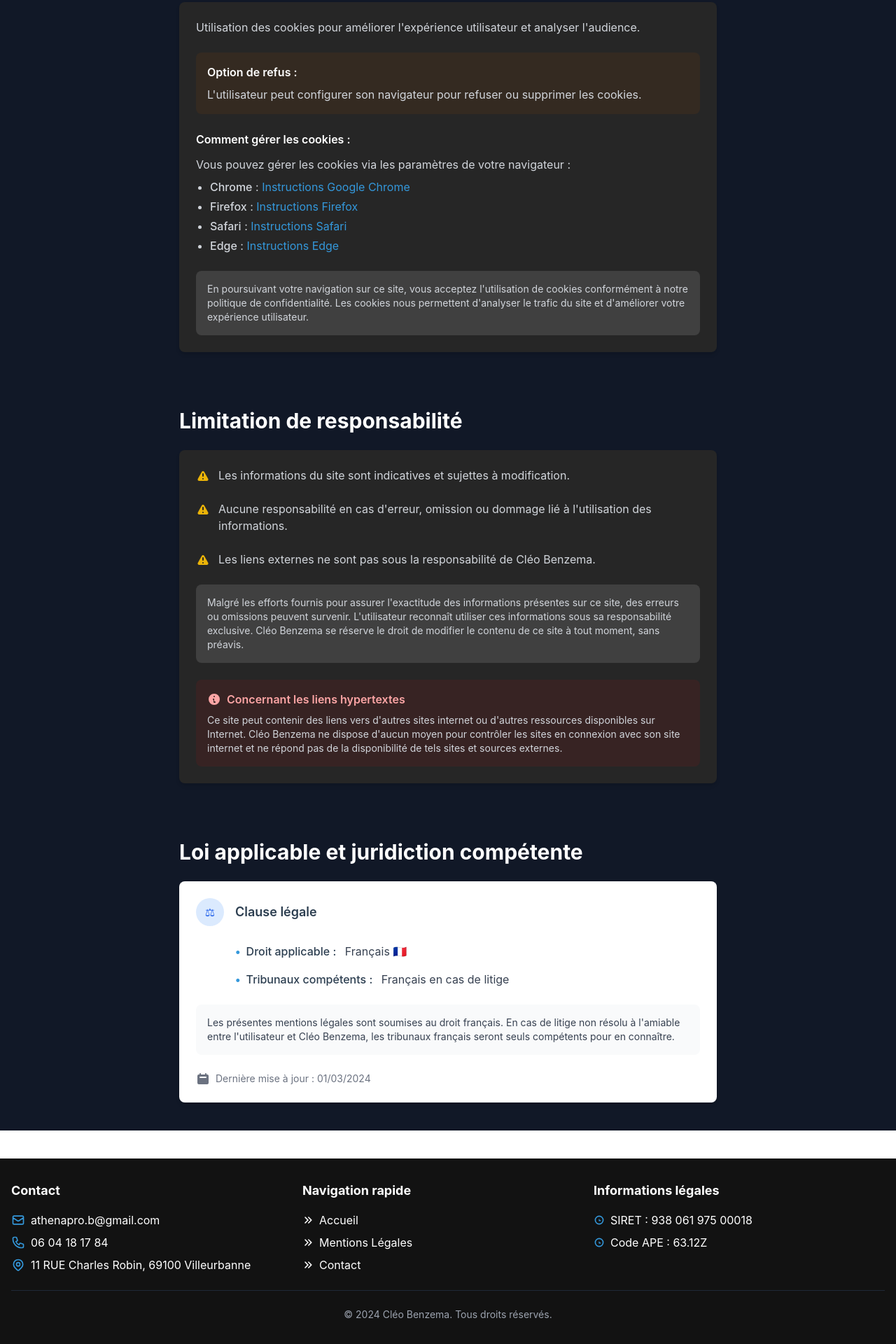
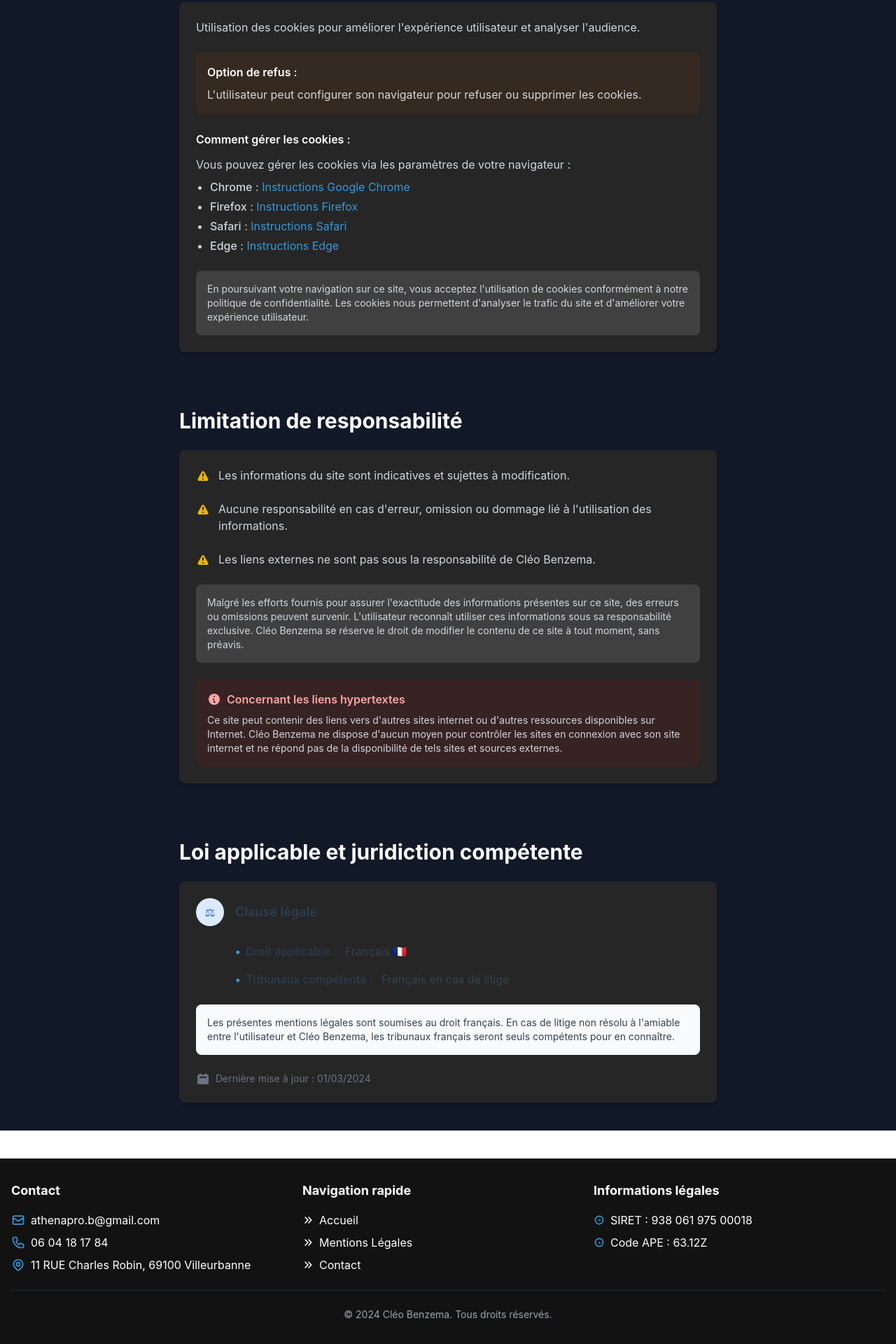
Before and after one commit to Portfolio-professionnal/AthenaPro, a Jekyll site: the page Mentions_Légales.html, which Jekyll copies as it is, in a window 1280 px wide. Shown: the part 3125-5045 px from the top of the page at 70% size. Built offline with Jekyll 4.4.1, drawn with Linux system fonts in a browser that asks for light colours; nearby versions of some CDN libraries.

Commit message:
Update Mentions_Légales.html

```diff
--- a/Mentions_Légales.html
+++ b/Mentions_Légales.html
@@ -469,7 +469,7 @@
         Loi applicable et juridiction compétente
       </h2>
 
-      <div class="bg-white dark:bg-neutral-800 rounded-lg shadow-md p-6">
+      <div class="bg-neutral-800 dark:bg-neutral-800 rounded-lg shadow-md p-6">
         <div class="space-y-6">
           <div class="flex items-center">
             <div class="flex-shrink-0">
```
